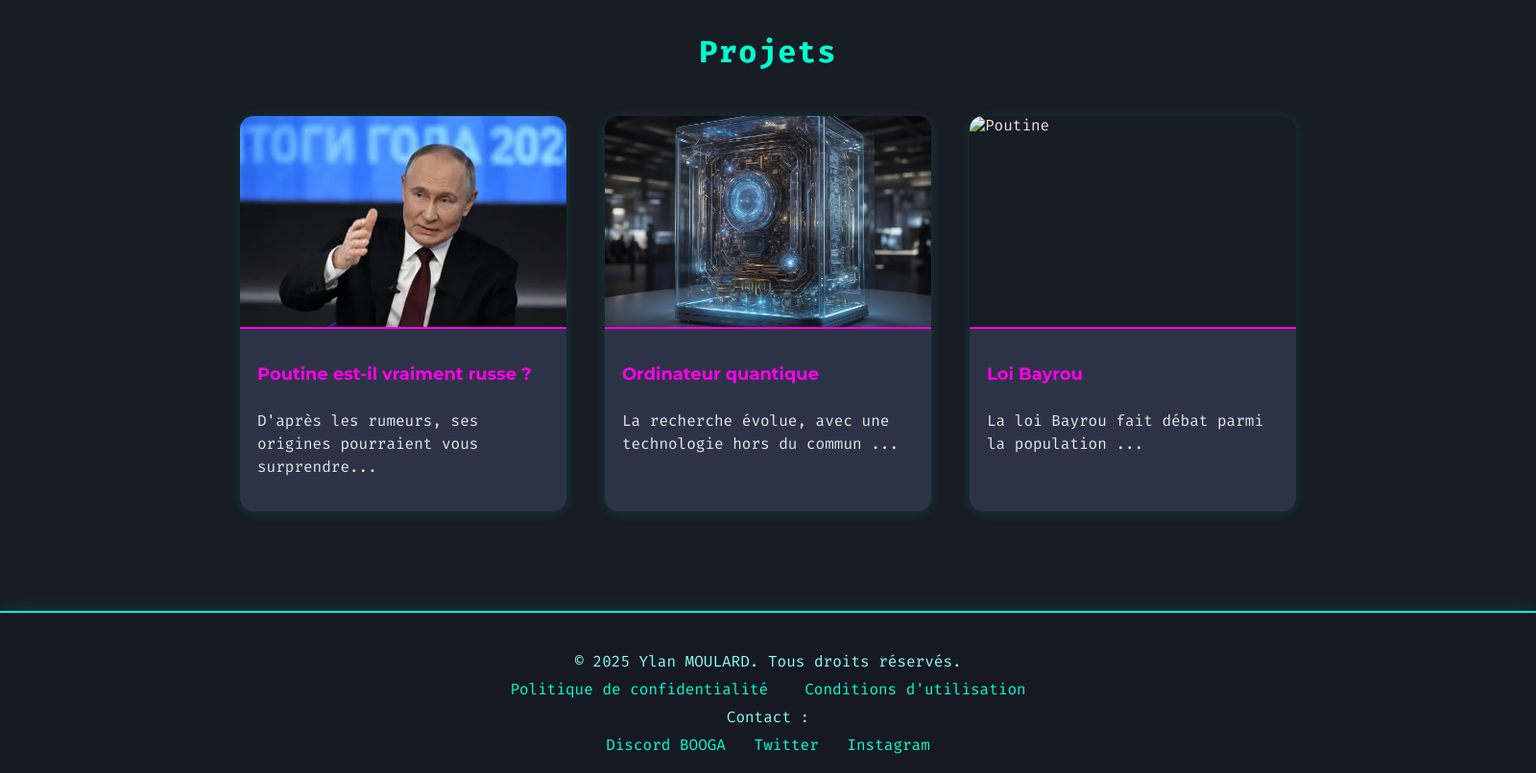
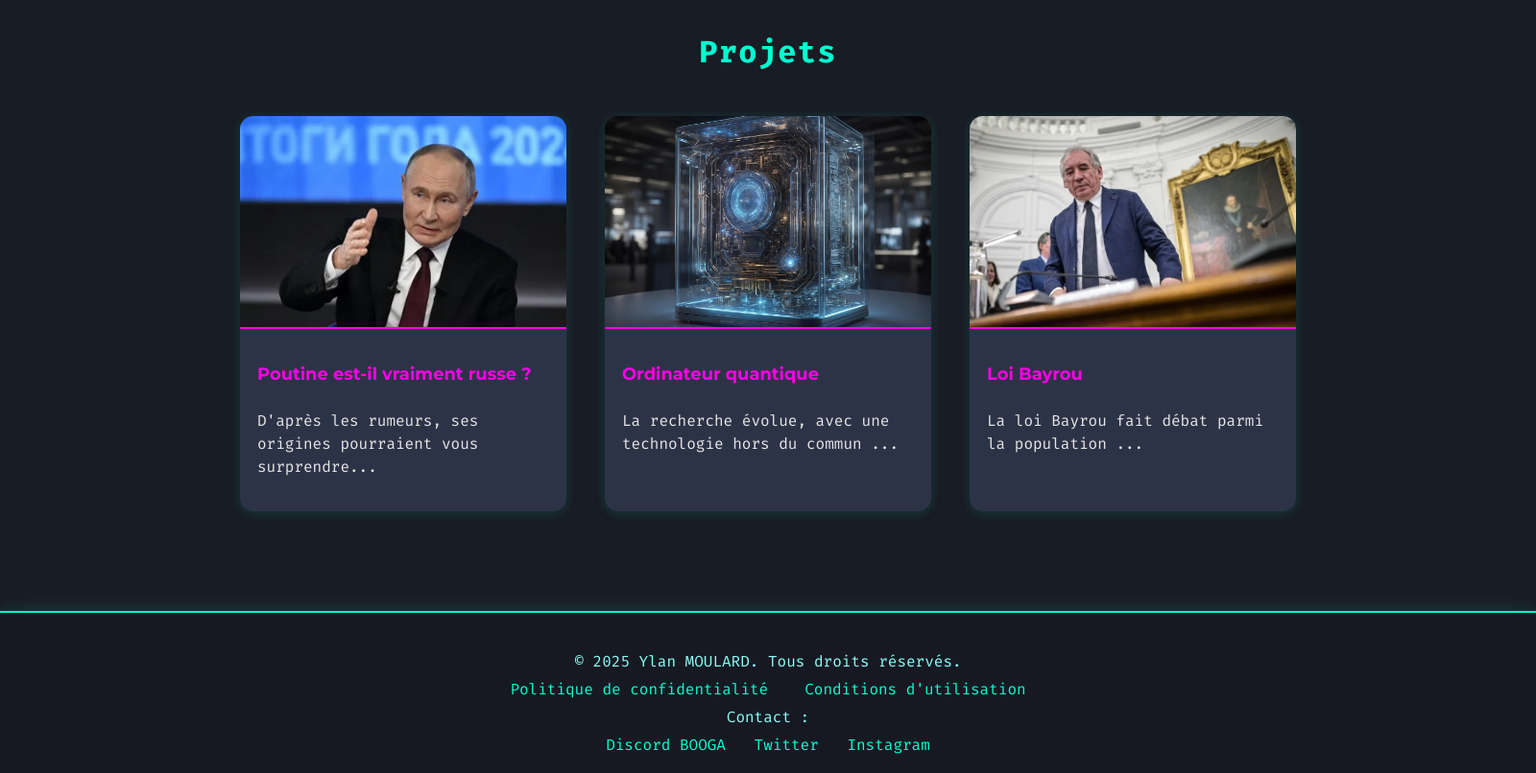
Before and after one commit to Baltroumark/golemito.github.io, an Electron app: page index.html in a window 1600 px wide. Shown: the part 1740-2546 px from the top of the page at 96% size. Drawn offline with Linux system fonts and the light colour scheme.

Commit message:
maj image

```diff
--- a/index.html
+++ b/index.html
@@ -123,7 +123,7 @@
                          data-title="Poutine est-il vraiment russe ?"
                          data-desc="La loi Bayrou fait trembler la population française, et surtout l'Alsace !"
                          data-img="bayrou.webp">
-                        <img src="Bayron.webp" alt="Poutine" class="cards-image">
+                        <img src="bayrou.webp" alt="Poutine" class="cards-image">
                         <div class="cards-content">
                             <h3 class="cards-title">Loi Bayrou</h3>
                             <p class="cards-description">La loi Bayrou fait débat parmi la population ...</p>
```
